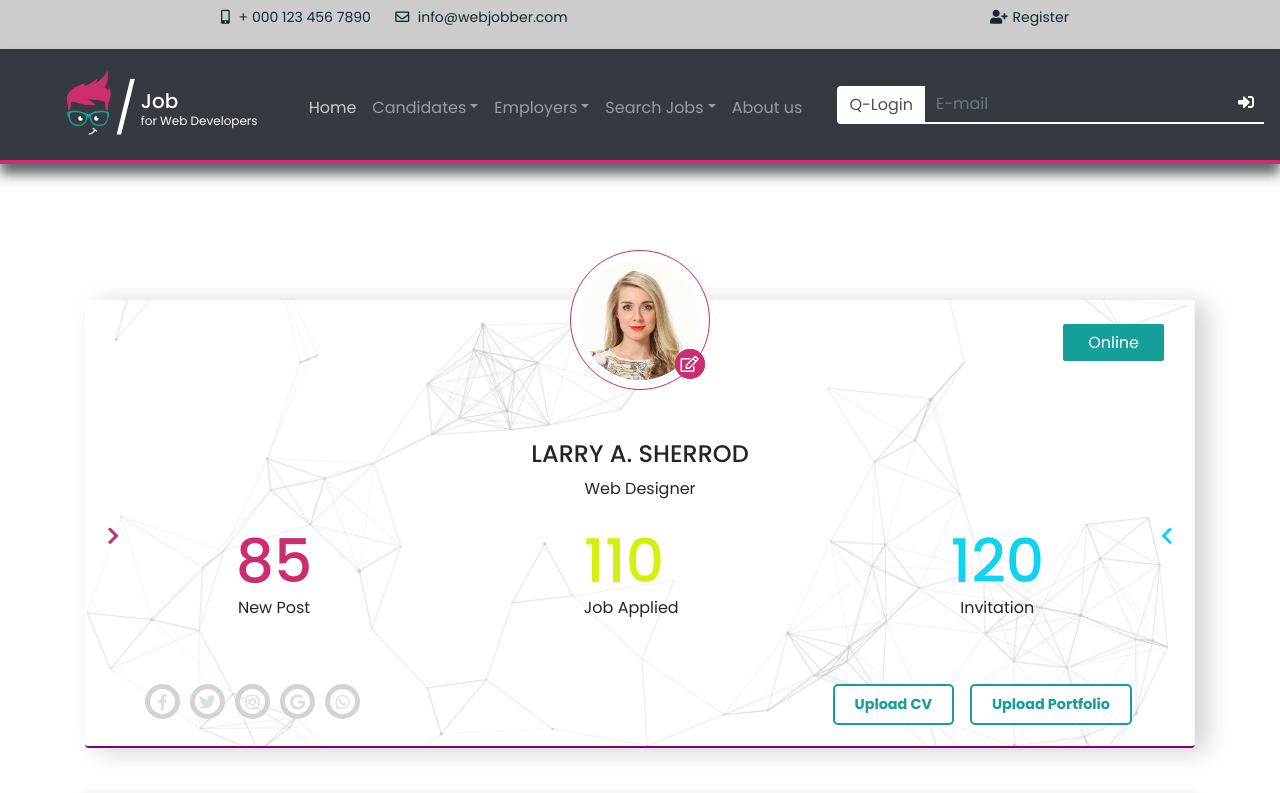
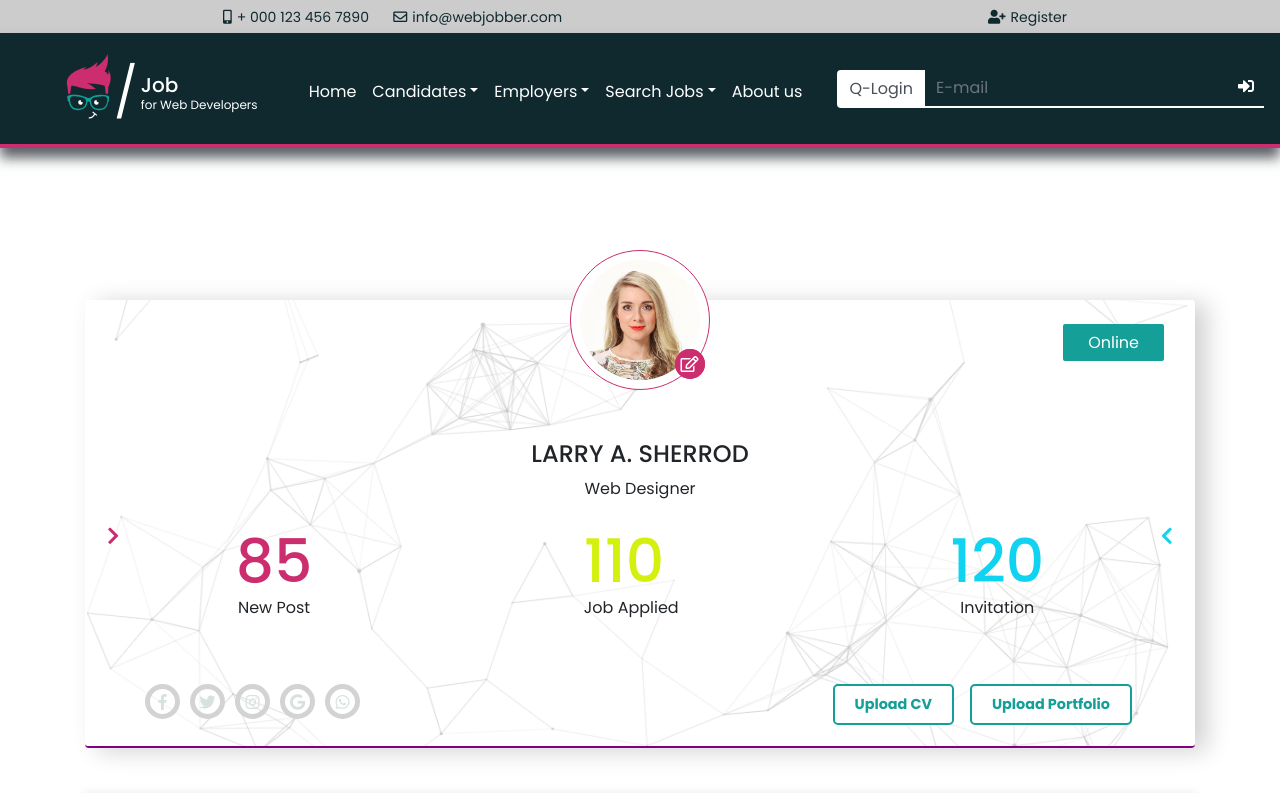
Before and after one commit to maksimhristov123/DEVJOBS, a plain HTML site: page candidates/candidate_profile.html in a window 1280 px wide. Shown: the top 793 px of the page. Drawn offline with nearby package versions, Linux system fonts and the light colour scheme; files whose address does not match are found by name.

Commit message:
fix header bug

```diff
--- a/candidates/candidate_profile.html
+++ b/candidates/candidate_profile.html
@@ -44,9 +44,9 @@
     <header class="fixed-top">
         <div class="d-flex justify-content-around header-top">
             <div class="contancts-top">
-                <ul class="p-0">
-                    <li><a href="#"><i class="fas fa-mobile-alt"></i> + 000 123 456 7890</a></li>
-                    <li><a href="#"><i class="far fa-envelope"></i> info@webjobber.com</a></li>
+                <ul class="p-0 m-0">
+                    <li><a href="#"><i class="fas fa-mobile-alt"></i>+ 000 123 456 7890</a></li>
+                    <li><a href="#"><i class="far fa-envelope"></i>info@webjobber.com</a></li>
                 </ul>
             </div>
             <div>
@@ -55,25 +55,19 @@
             </div>
         </div>
 
-        <nav class="navbar navbar-expand-lg navbar-dark bg-dark fade-in">
+        <nav class="navbar navbar-expand-lg fade-in">
             <div class="animbrand ml-5 mt-auto">
-                <!-- <a class="navbar-brand animate" href="index.html">
-					<span class="bracket-left">&lt;</span>
-					<img src="img/logo/logo_white_small.png" class="mb-1" width="140px" height="65px">
-					<span class="bracket-right">&gt;</span>
-				</a> -->
-
                 <a class="navbar-brand animate" href="index.html">
                     <span class="bracket-left">&lt;</span>
                     <!--<img src="img/logo/logo_white_small.png" class="mb-1" width="140px" height="65px">-->
-                    <svg version="1.1" id="Layer_1" xmlns="http://www.w3.org/2000/svg" xmlns:xlink="http://www.w3.org/1999/xlink" x="0px" y="0px" width="50px" height="80px" viewBox="0 0 612 792" style="enable-background:new 0 0 612 792;" xml:space="preserve">
+                    <svg version="1.1" id="Layer_1" xmlns="http://www.w3.org/2000/svg" xmlns:xlink="http://www.w3.org/1999/xlink" x="0px" y="0px" width="50px" height="80px" viewbox="0 0 612 792" style="enable-background:new 0 0 612 792;" xml:space="preserve">
                         <path style="fill:#CB2D6F;stroke:#CB2D6F;stroke-miterlimit:10;" d="M89.944,394.145c0.099-1.366,2.525-0.604,3.811-0.831
                             c46.448-8.218,125.849,51.474,294.455,39.664c0,0-61.445-55.83-111.063-69.584c0,0,149.426,3.297,221.178,29.565
                             c0,0,6.87,20.605,11.451,95.045l27.479,4.855c0,0,8.397-64.731,3.818-78.486c0,0,66.852-120.56,1.365-215.229
                             c0,0,12.375,27.51-3.656,59.065c0,0-17.56-35.603-41.985-38.838c0,0,60.307-87.382,35.878-211.987
                             c0,0-32.822,93.846-148.848,159.384c0,0,28.241-36.411,22.899-62.302c0,0-77.098,76.059-145.796,85.767c0,0-9.545,0.965-19.277,8.4
                             c0,0,13.167-27.006,34.922-33.68c0,0-285.868,62.504-235.487,233.23c0,0,11.455,82.541,10.691,94.674l24.424-4.86
-							C79.258,458.061,89.182,404.667,89.944,394.145z" />
+                            C79.258,458.061,89.182,404.667,89.944,394.145z"/>
                         <path style="fill:#14A098;stroke:#14A098;stroke-miterlimit:10;" d="M547.938,520.715c-18.756-12.182-134.217-36.661-221.26,14.609
                             c0,0-21.867,18.893-51.249,0.963c-29.382-17.953-159.819-54.112-234.86-19.007c0,0,2.335,53.884,8.334,64.212
                             c1.787,3.066,10.717,3.32,10.878,5.244c1.397,15.96,12.708,108.979,113.743,104.903c107.08-4.351,111.5-94.554,111.636-94.554
@@ -82,29 +76,30 @@
                             c-4.991-57.364-4.808-70.372,89.699-60.686c82.05,8.381,105.981,28.899,105.316,64.875
                             C270.872,607.573,254.499,674.945,177.327,674.969z M527.511,595.644c-2.609,13.97-17.061,80.127-87.408,80.149
                             c-22.559,0-101.149,1.123-108.775-86.63c-4.602-53.038,36.229-59.746,110.31-65.585
-							C530.968,516.549,537.815,540.593,527.511,595.644z" />
+                            C530.968,516.549,537.815,540.593,527.511,595.644z"/>
                         <path style="fill:transparent;stroke:transparent;stroke-miterlimit:10;" d="M271.215,588.27c-0.344,19.304-16.716,86.676-93.889,86.699
-							c-22.559,0-93.5-3.137-101.126-90.889c-4.991-57.364-4.808-70.373,89.699-60.686C247.949,531.775,271.88,552.294,271.215,588.27z" />
+                            c-22.559,0-93.5-3.137-101.126-90.889c-4.991-57.364-4.808-70.373,89.699-60.686C247.949,531.775,271.88,552.294,271.215,588.27z"/>
                         <path style="fill:transparent;stroke:transparent;stroke-miterlimit:10;" d="M527.511,595.644c-2.609,13.97-17.061,80.127-87.408,80.149
                             c-22.559,0-101.149,1.123-108.775-86.63c-4.602-53.038,36.229-59.746,110.31-65.585
-							C530.968,516.549,537.815,540.593,527.511,595.644z" />
-                        <path style="fill:#FFFFFF;stroke:#000000;stroke-miterlimit:10;" d="M76.2,528.729" />
-                        <path style="fill:#FFFFFF;stroke:#000000;stroke-miterlimit:10;" d="M171.271,581.65" />
-                        <path style="fill:#FFFFFF;stroke:#000000;stroke-miterlimit:10;" d="M201.085,625.76c-35.611-0.419-39.712-62.428,5.901-56.896 c0.219,2.374-11.271,28.809,23.8,25.888C230.991,596.759,231.295,626.114,201.085,625.76z" />
-                        <path style="fill:#FFFFFF;stroke:#000000;stroke-miterlimit:10;" d="M395.734,625.76c-35.61-0.419-39.714-62.427,5.903-56.896 c0.217,2.374-11.271,28.807,23.797,25.888C425.64,596.759,425.943,626.114,395.734,625.76z" />
+                            C530.968,516.549,537.815,540.593,527.511,595.644z"/>
+                        <path style="fill:#FFFFFF;stroke:#000000;stroke-miterlimit:10;" d="M76.2,528.729"/>
+                        <path style="fill:#FFFFFF;stroke:#000000;stroke-miterlimit:10;" d="M171.271,581.65"/>
+                        <path style="fill:#FFFFFF;stroke:#000000;stroke-miterlimit:10;" d="M201.085,625.76c-35.611-0.419-39.712-62.428,5.901-56.896 c0.219,2.374-11.271,28.809,23.8,25.888C230.991,596.759,231.295,626.114,201.085,625.76z"/>
+                        <path style="fill:#FFFFFF;stroke:#000000;stroke-miterlimit:10;" d="M395.734,625.76c-35.61-0.419-39.714-62.427,5.903-56.896 c0.217,2.374-11.271,28.807,23.797,25.888C425.64,596.759,425.943,626.114,395.734,625.76z"/>
                         <path style="fill:transparent;stroke:white;stroke-width:14;stroke-miterlimit:10;" d="M350.908,714.477l52.103,40.563l-25.696-19.772
-							c-5.563,23.867-41.385,56.423-74.152,50.57" />
+                            c-5.563,23.867-41.385,56.423-74.152,50.57"/>
                         </svg>
                     <span class="slash-right">&#47;</span>
                     <div>
                         <h3>Job</h3>
                         <small>for Web Developers</small>
+                        <!--<small>find your dream job</small>-->
                     </div>
                     <span class="bracket-right">&gt;</span>
                 </a>
             </div>
 
-            <button class="navbar-toggler" type="button" data-toggle="collapse" data-target="#navbarSupportedContent" aria-controls="navbarSupportedContent" aria-expanded="false" aria-label="Toggle navigation">
+            <button class="navbar-toggler navbar-dark" type="button" data-toggle="collapse" data-target="#navbarSupportedContent" aria-controls="navbarSupportedContent" aria-expanded="false" aria-label="Toggle navigation">
                 <span class="navbar-toggler-icon"></span>
             </button>
 
@@ -114,8 +109,8 @@
                         <a class="nav-link" href="index.html">Home <span class="sr-only">(current)</span></a>
                     </li>
                     <li class="nav-item dropdown">
-                        <a class="nav-link dropdown-toggle" href="#" id="navbarDropdown" role="button" data-toggle="dropdown" aria-haspopup="true" aria-expanded="false">Candidates</a>
-                        <div class="dropdown-menu" aria-labelledby="navbarDropdown">
+                        <a class="nav-link dropdown-toggle" href="#" id="navbarDropdown1" role="button" data-toggle="dropdown" aria-haspopup="true" aria-expanded="false">Candidates</a>
+                        <div class="dropdown-menu" aria-labelledby="navbarDropdown1">
                             <div class="d-block d-md-flex">
                                 <div class="ml-2">
                                     <h3 class="dropdown-item" href="#">Candidates header</h3>
@@ -145,8 +140,8 @@
                         </div>
                     </li>
                     <li class="nav-item dropdown">
-                        <a class="nav-link dropdown-toggle" href="#" id="navbarDropdown" role="button" data-toggle="dropdown" aria-haspopup="true" aria-expanded="false">Employers</a>
-                        <div class="dropdown-menu" aria-labelledby="navbarDropdown">
+                        <a class="nav-link dropdown-toggle" href="#" id="navbarDropdown2" role="button" data-toggle="dropdown" aria-haspopup="true" aria-expanded="false">Employers</a>
+                        <div class="dropdown-menu" aria-labelledby="navbarDropdown2">
                             <div class="d-block d-md-flex">
                                 <div class="ml-2">
                                     <h3 class="dropdown-item" href="#">Heading One</h3>
```
Lines whose indentation alone changed are shown as unchanged.
